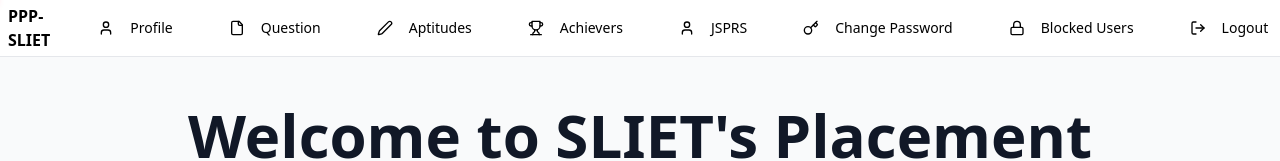
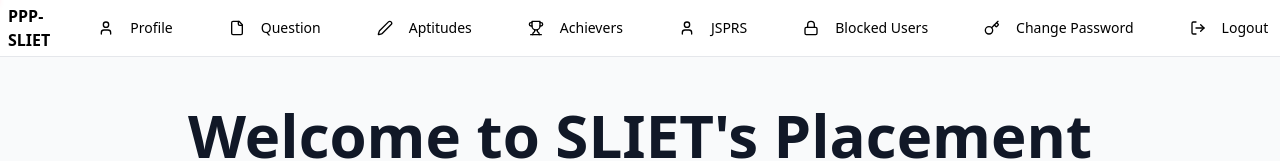
Before and after one commit to aphsavii/ppp-client, a React (Vite) app: page / in a window 1280 px wide. Shown: the top 161 px of the page. Built offline with nearby package versions, Linux system fonts and the light colour scheme; sample sign-in values are in the browser's storage.

Commit message:
change links

```diff
--- a/src/components/Header/nav-links.tsx
+++ b/src/components/Header/nav-links.tsx
@@ -118,20 +118,20 @@ export function NavLinks() {
       )}
       {
         auth.isAuthenticated && (auth.isAdmin || auth.isJspr) && (
+          <Link to="/admin/blocked-users" className={cn("nav-link")}>
+          <Button variant="ghost" className="w-full justify-start">
+            <Lock size={14} className="mr-2 inline" />
+            Blocked Users
+          </Button>
+        </Link>
+        )
+      }
+      {auth.isAuthenticated && (
+        <>
           <Link to="/change-password" className={cn("nav-link")}>
             <Button variant="ghost" className="w-full justify-start">
               <Key size={14} className="mr-2 inline" />
               Change Password
-            </Button>
-          </Link>
-        )
-      }
-      {auth.isAuthenticated && (
-        <>
-          <Link to="/admin/blocked-users" className={cn("nav-link")}>
-            <Button variant="ghost" className="w-full justify-start">
-              <Lock size={14} className="mr-2 inline" />
-              Blocked Users
             </Button>
           </Link>
           <Button
```
